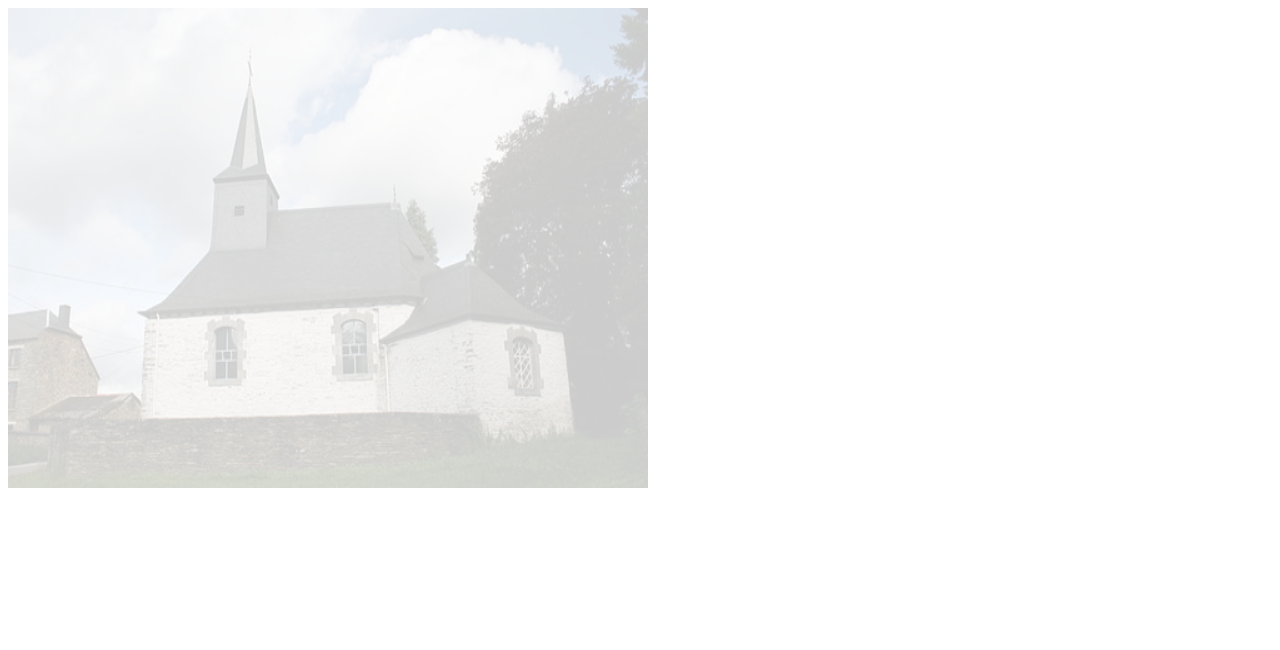
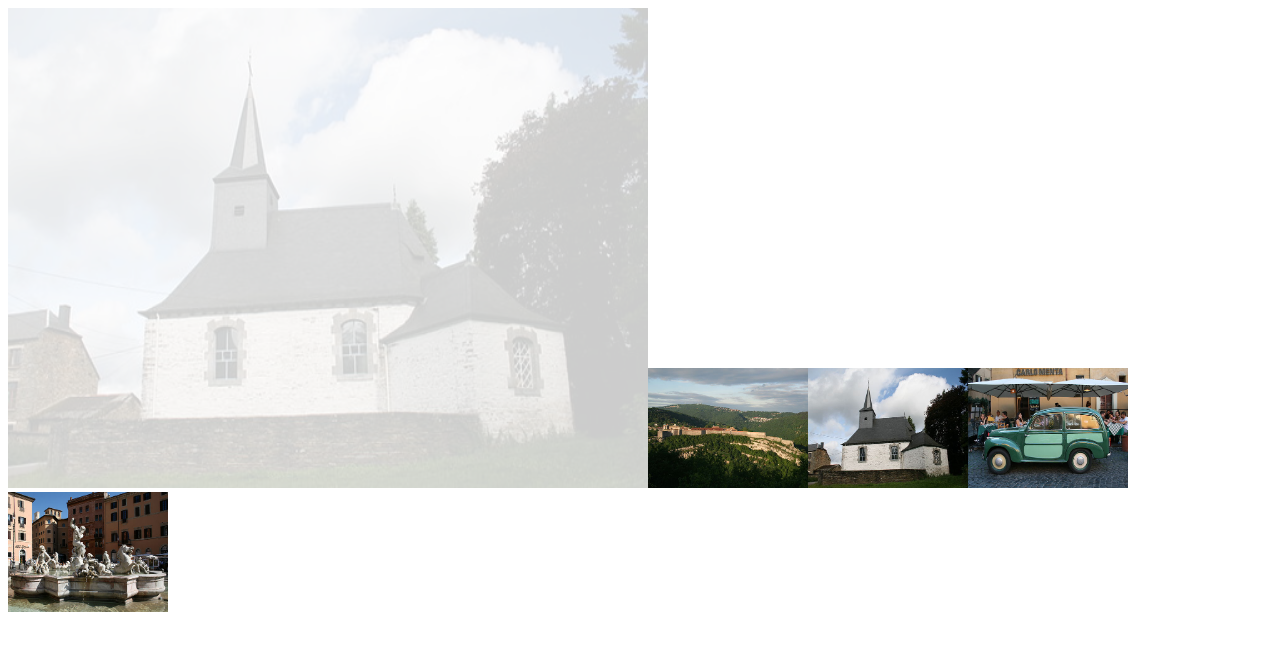
Before and after one commit to calmcl1/LightGal, a plain HTML site: page examples/gallery_thumbs.htm in a window 1280 px wide. Drawn offline with Linux system fonts and the light colour scheme.

Commit message:
Changed thumbnails example page title

```diff
--- a/examples/gallery_thumbs.htm
+++ b/examples/gallery_thumbs.htm
@@ -1,7 +1,7 @@
 <!DOCTYPE html>
 <html>
     <head>
-        <title>LightGal Example Gallery - No Thumbnails</title>
+        <title>LightGal Example Gallery - Thumbnails</title>
         <script type="text/javascript" src="../lightgal.min.js"></script>
     </head>
     <body>
@@ -15,7 +15,10 @@
         <script type="text/javascript">
             var lg = new LightGal({
                     main_width: 640,
-                    main_height: 480
+                    main_height: 480,
+                    display_thumbs: true,
+                    thumb_width: 160,
+                    thumb_height: 120
                 })
             lg.begin(document.getElementById('gal'));
         </script>
```
